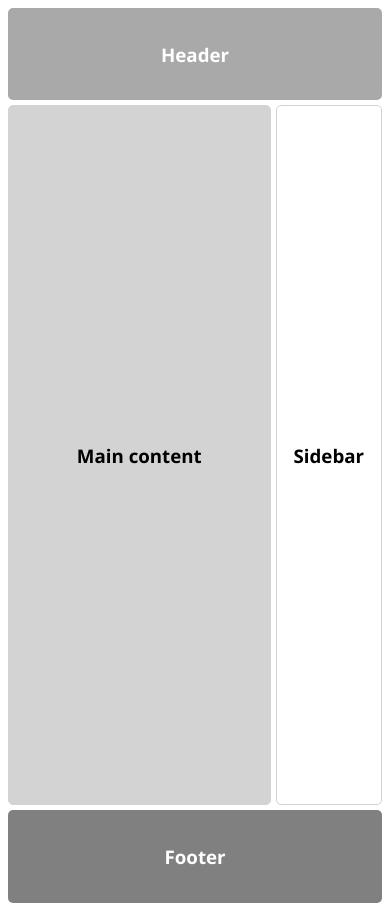
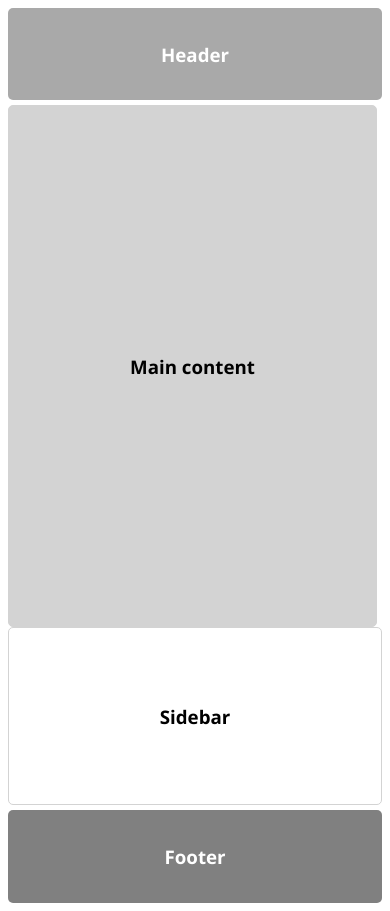
Before and after one commit to going-grey/Training, a plain HTML site: page Project 0.1/index.html in a window 390 px wide. Drawn offline with Linux system fonts and the light colour scheme.

Commit message:
Update index.html
- Removed the <hgroup> element
	- The correct usage for this element are in cases where multi-level headings need to be rendered. My solution only required a single header element <h3>
	- My usage also contained a child <header> element which is incorrect. The <hgroup> element should only contain header elements <h1>-<h6>

- Added a <main> element, as it represents the main contain of a document
	- It should not contain content that is repeated across documents. The scope of the <aside> element will be that of a sidebar. It does not have a direct relationship with the main article. Therefore, it will be excluded from the <main> element

- Removed the <section> from both the <aside> element and main-container <div>
	- I used them as generic containers, which is incorrect. A <div> element should be used instead. However, the use of a <div> element would be redundant, as I can achieve the same result without using it
	- A <section> element represents a standalone section of functionality, such as a list of search results or a map display

```diff
--- a/Project 0.1/index.html
+++ b/Project 0.1/index.html
@@ -4,6 +4,35 @@
     <meta charset="UTF-8">
     <title>Project 0.1</title>
     <style>
+        body {
+            display: flex;
+            flex-direction: column;
+        }
+        header {
+            color: white;
+            background-color: darkgrey;
+            border-radius: 5px;
+        }
+        main {
+            margin-right: 5px;
+            color: black;
+            background-color: lightgrey;
+            border: 1px solid lightgrey;
+            border-radius: 5px;
+            flex-grow: 4;           /* grow the main content section by a factor of 4 */
+        }
+        aside {
+            color: black;
+            background-color: white;
+            border: 1px solid lightgrey;
+            border-radius: 5px;
+            flex-grow: 1;           /* grow to fill the available space equally, in the flex container */
+        }
+        footer {
+            color: white;
+            background-color: grey;
+            border-radius: 5px;
+        }
         h3 {
           font-family: 'Segoe UI';
         }
@@ -11,72 +40,43 @@
             text-align: center;
             padding: 15px;          /* by adding an equal amount of padding on all four sides (without adjusting height), keeps the text centered */
         }
-        .header {
-            color: white;
-            background-color: darkgrey;
-            border-radius: 5px;
-        }
-        .footer {
-            color: white;
-            background-color: grey;
-            border-radius: 5px;
-        }
         .flex-container {
             height: 700px;
             margin-top: 5px;
             margin-bottom: 5px;
             display: flex;
         }
-        .flex-item {
-            border: 1px solid lightgrey;
-            flex-grow: 1;           /* grow to fill the available space equally, in the flex container */
-        }
         .flex-item-center-text {
             display: flex;          /* treating the text as a flex item, centering the text along the main and cross axis */
             align-items: center;
             justify-content: center;
         }
-        .sidebar {
-            color: black;
-            background-color: white;
-            border-radius: 5px;
-        }
-        .main-content {
-            margin-right: 5px;
-            color: black;
-            background-color: lightgrey;
-            border-radius: 5px;
-            flex-grow: 4;           /* grow the main content section by a factor of 4 */
+        @media screen and (max-width: 500px) {      /* discovered this neat responsive trick in the Flexbox course, still need to explore this a bit more */
+            .flex-container {
+                flex-direction: column;
+            }
         }
     </style>
 </head>
 <body>
-    <hgroup>
-        <header class="header">
-            <div class="center-text">
-                <h3>Header</h3>
-            </div>
-        </header>
-    </hgroup>
+    <header class="center-text">
+        <h3>Header</h3>
+    </header>
 
     <div class="flex-container">
-        <div class="flex-item main-content flex-item-center-text">
-            <section class="main-section">
+        <main class="flex-item-center-text">
+            <article>
                 <h3>Main content</h3>
-            </section>
-        </div>
+            </article>
+        </main>
 
-        <aside class="flex-item sidebar flex-item-center-text">
-            <section class="aside-section">
-                <h3>Sidebar</h3>
-            </section>
+        <aside class="flex-item-center-text">
+            <h3>Sidebar</h3>
         </aside>
     </div>
 
-    <footer class="footer">
-        <div class="center-text">
-            <h3>Footer</h3>
-        </div>
+    <footer class="center-text">
+        <h3>Footer</h3>
     </footer>
 </body>
 </html>
```
